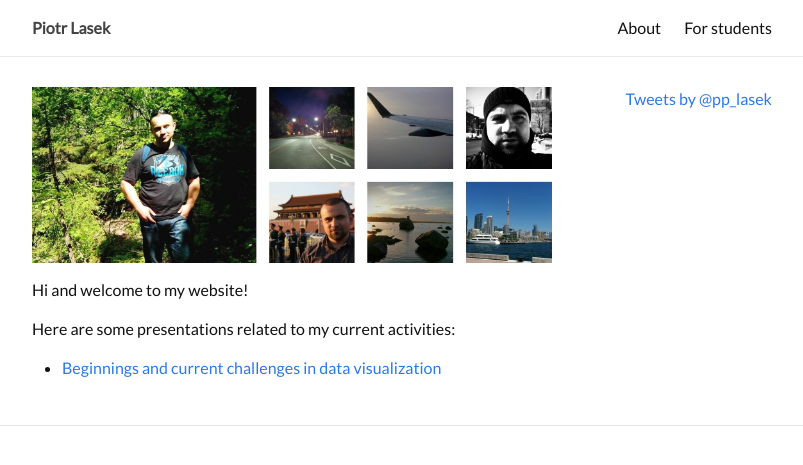
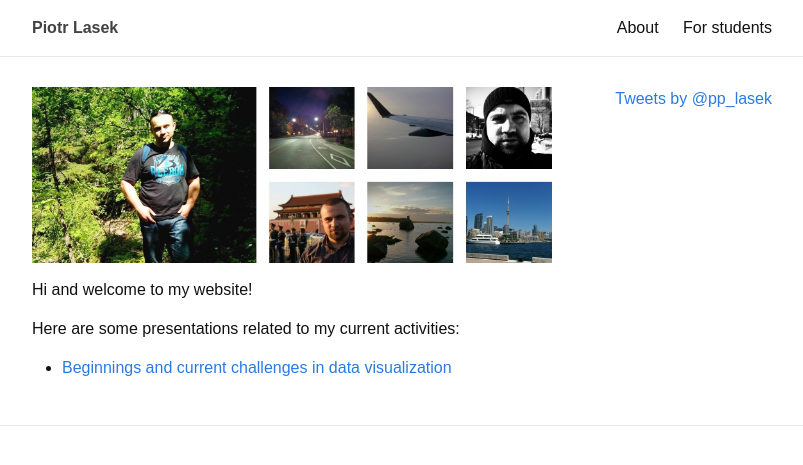
Before and after one commit to piotrlasek/piotrlasek.github.io, a Jekyll site: the page built from index.html, in a window 1280 px wide. Shown: the top 465 px of the page, without its empty margins (238-1041 px from the left). Built offline with Jekyll 4.4.1, drawn with Linux system fonts in a browser that asks for light colours; comment, search, counter and statistics services are not loaded.

Commit message:
Update main.scss

```diff
--- a/css/main.scss
+++ b/css/main.scss
@@ -6,7 +6,7 @@
 @import url('https://fonts.googleapis.com/css?family=Lato');
 
 // Our variables
-$base-font-family: Lato, Arial, sans-serif;
+$base-font-family: Lucida, Arial, sans-serif;
 $base-font-size:   16px;
 $small-font-size:  $base-font-size * 0.875;
 $base-line-height: 1.5;
```
